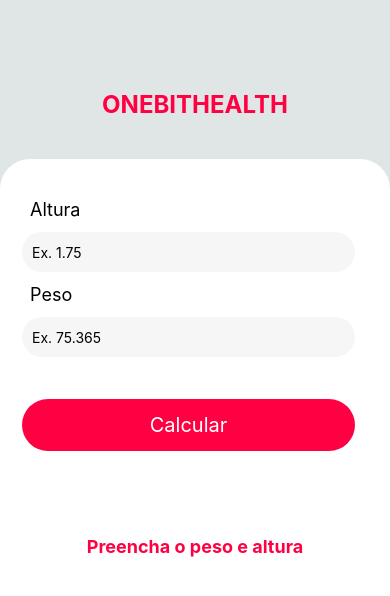
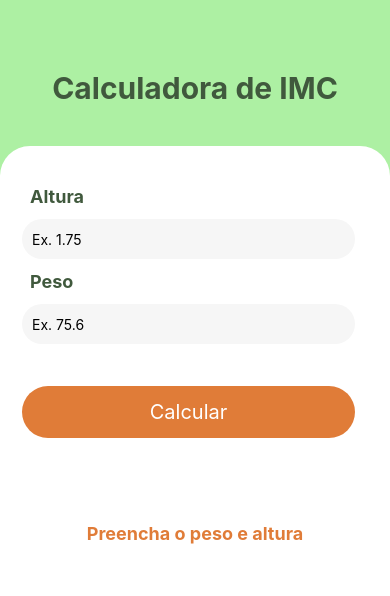
Before and after one commit to LeoAoki/onebithealth, a React Native app: screen / in a window 390 px wide. Shown: the top 596 px of the page. Built offline with nearby package versions, Linux system fonts and the light colour scheme.

Commit message:
add classification on screen

```diff
--- a/App.js
+++ b/App.js
@@ -15,7 +15,7 @@
 const styles = StyleSheet.create({
   container: {
     flex: 1,
-    backgroundColor: '#e0e5e5',
-    paddingTop: 80,
+    backgroundColor: '#ADF0A3',
+    paddingTop: 60,
   },
 });
--- a/src/components/Form/ResultImc/index.js
+++ b/src/components/Form/ResultImc/index.js
@@ -7,6 +7,7 @@
         <View style={styles.resultImc}>
             <Text style={styles.information}>{props.messageResultImc}</Text>
             <Text style={styles.numberImc}>{props.resultImc}</Text>
+            <Text style={styles.classification}>{props.messageClassification}</Text>
         </View>
     );
 }
--- a/src/components/Form/ResultImc/style.js
+++ b/src/components/Form/ResultImc/style.js
@@ -11,12 +11,18 @@
     },
     numberImc: {
         fontSize: 48,
-        color: "#FF0043",
+        color: "#E07C38",
         fontWeight: "bold",
     },
     information: {
         fontSize: 18,
-        color: "#FF0043",
+        color: "#E07C38",
+        fontWeight: "bold",
+    },
+    classification: {
+        marginTop: 20,
+        fontSize: 35,
+        color: "#40593D",
         fontWeight: "bold",
     },
 });
--- a/src/components/Form/index.js
+++ b/src/components/Form/index.js
@@ -10,6 +10,7 @@
     const [messageImc, setMessageImc] = useState("Preencha o peso e altura");
     const [imc, setImc] = useState(null)
     const [textButton, setTextButton] = useState("Calcular")
+    const [classification, setClassification] = useState(null)
 
     function imcCalculator() {
         return setImc((weight/(height*height)).toFixed(2))
@@ -22,9 +23,26 @@
             setWeight(null)
             setMessageImc("Seu imc é igual:")
             setTextButton("Calcular Novamente")
+
+            if (imc < 18.5)
+                setClassification("Abaixo do Peso")
+            else if (imc >= 18.5 && imc < 25)
+                setClassification("Peso Normal")
+            else if (imc >= 25 && imc < 30)
+                setClassification("Sobrepeso")
+            else if (imc >= 30 && imc < 35)
+                setClassification("Obesidade Grau I")
+            else if (imc >= 35 && imc < 40)
+                setClassification("Obesidade Grau II")
+            else if (imc >= 40)
+                setClassification("Obesidade Grau III")
+            else
+                setClassification("Valores inválidos")
+
             return
         }
         setImc(null)
+        setClassification(null)
         setTextButton("Calcular")
         setMessageImc("Preencha o peso e altura")
     }
@@ -45,7 +63,7 @@
                     style={styles.input}
                     onChangeText={setWeight}
                     value={weight}
-                    placeholder="Ex. 75.365"
+                    placeholder="Ex. 75.6"
                     keyboardType="numeric"
                 />
                 <TouchableOpacity
@@ -57,7 +75,7 @@
                     <Text style={styles.textButtonCalculator}>{textButton}</Text>
                 </TouchableOpacity>
             </View>
-            <ResultImc messageResultImc={messageImc} resultImc={imc} />
+            <ResultImc messageResultImc={messageImc} resultImc={imc} messageClassification={classification} />
         </View>
     );
 }
--- a/src/components/Form/style.js
+++ b/src/components/Form/style.js
@@ -5,7 +5,7 @@
         width: "100%",
         height: "100%",
         bottom: 0,
-        backgroundColor: "#ffffff",
+        backgroundColor: "#FFFFFF",
         alignItems: "center",
         borderTopLeftRadius: 30,
         borderTopRightRadius: 30,
@@ -18,9 +18,10 @@
         padding: 10
     },
     formLabel: {
-        color: "#000000",
+        color: "#40593D",
         fontSize: 18,
-        paddingLeft: 20
+        paddingLeft: 20,
+        fontWeight: "bold",
     },
     input: {
         width: "90%",
@@ -35,7 +36,7 @@
         alignItems: "center",
         justifyContent: "center",
         width: "90%",
-        backgroundColor: "#ff0043",
+        backgroundColor: "#E07C38",
         paddingTop: 14,
         paddingBottom: 14,
         marginLeft: 12,
--- a/src/components/Title/index.js
+++ b/src/components/Title/index.js
@@ -5,7 +5,7 @@
 export default function Title() {
     return(
         <View style={styles.boxTitle}>
-            <Text style={styles.textTitle}>ONEBITHEALTH</Text>
+            <Text style={styles.textTitle}>Calculadora de IMC</Text>
         </View>
     );
 }
--- a/src/components/Title/style.js
+++ b/src/components/Title/style.js
@@ -7,8 +7,8 @@
         padding: 10,
     },
     textTitle: {
-        color: "#FF0043",
-        fontSize: 24,
+        color: "#40593D",
+        fontSize: 30,
         fontWeight: "bold",
     }
 });
```
